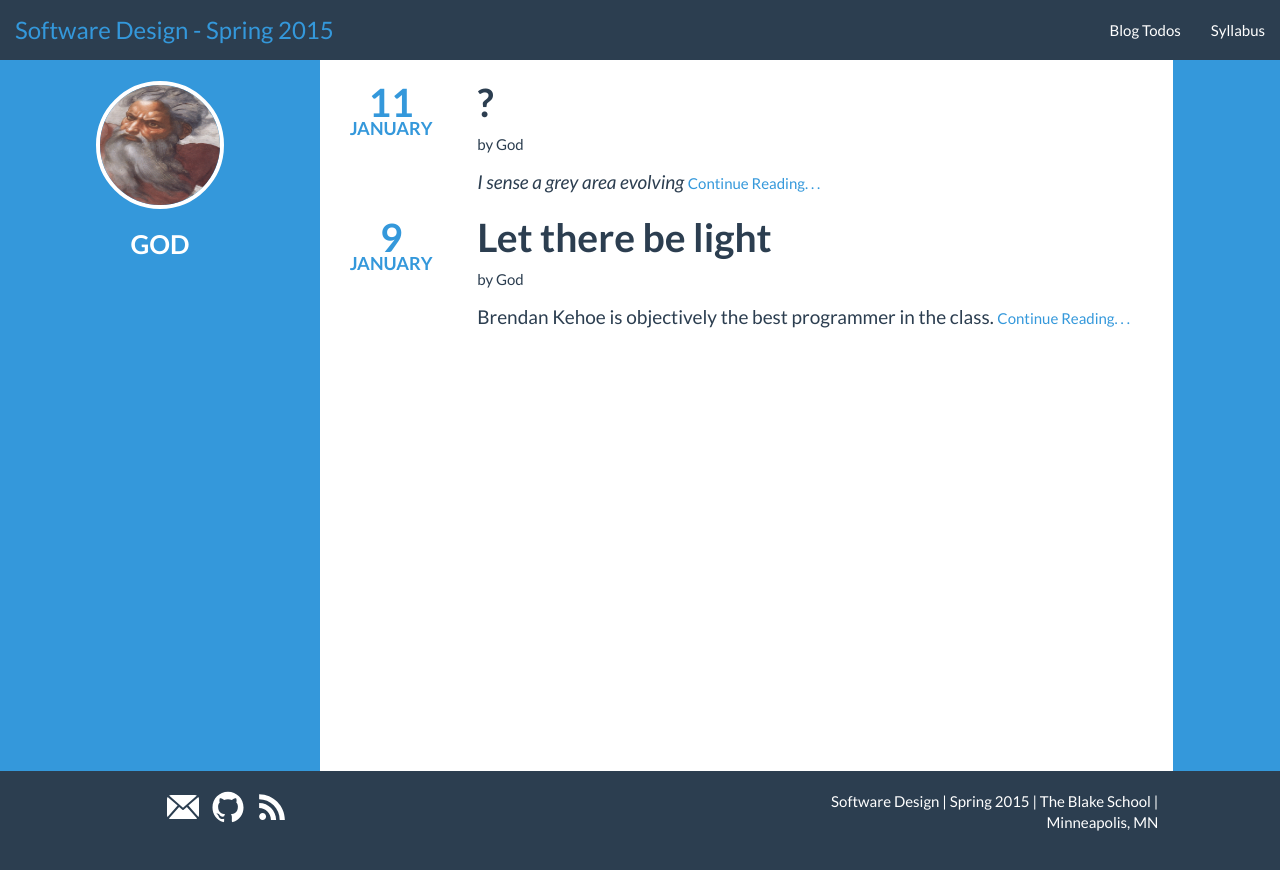
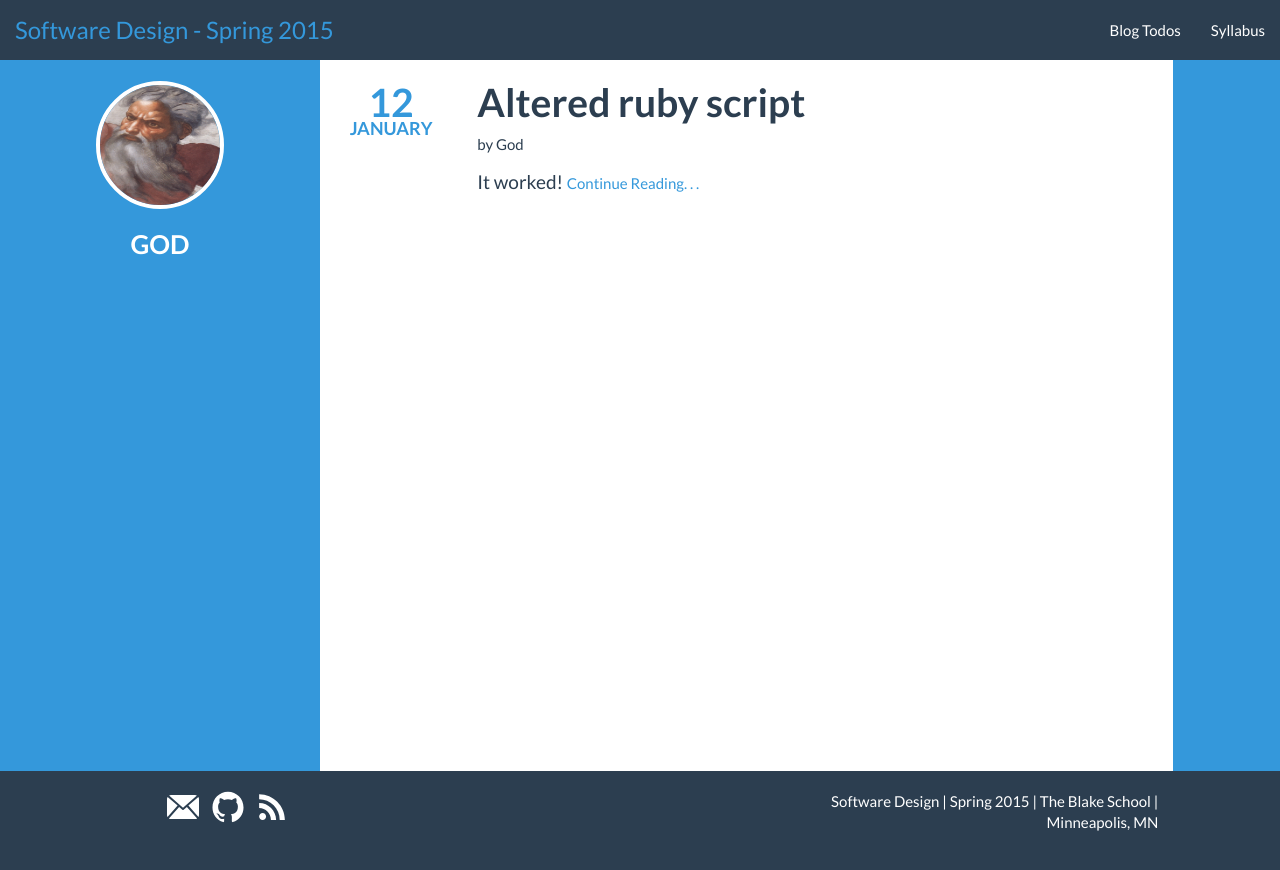
Before and after one commit to BlakeCS-Spring2015/blakecs-spring2015.github.io, a Jekyll site: the page built from god/index.html, in a window 1280 px wide. Shown: the top 870 px of the page. Built offline with Jekyll 4.4.1, drawn with Linux system fonts in a browser that asks for light colours; Markdown is read by kramdown in place of the engine named in the settings.

Commit message:
Altered the ruby script
Added a little bit of code to add a _posts folder if one doesn’t exist.

```diff
--- a/god/_posts/2015-01-09-let-there-be-light.md
+++ /dev/null
@@ -1,10 +0,0 @@
----
-layout: post
-title: "Let there be light"
-date: 2015-01-09 13:19:23
-author: god
----
-
-Brendan Kehoe is objectively the best programmer in the class.
-
-Also Kiwis should be eaten with the skin on. Trust me, just try it.
--- a/god/_posts/2015-01-11-.md
+++ /dev/null
@@ -1,8 +0,0 @@
----
-layout: post
-title: "?"
-date: 2015-01-11 09:47:53
-author: god
----
-
-*I sense a grey area evolving*
--- /dev/null
+++ b/god/_posts/2015-01-12-alterd-ruby-script.md
@@ -0,0 +1,23 @@
+---
+layout: post
+title: "Altered ruby script"
+date: 2015-01-12 14:37:11
+author: god
+---
+
+It worked!
+
+The site isn't broken, and it seems to have fixed the problem. Added this bit of code to make a _posts directory if one doesn't already exist.
+
+
+<!-- arbitrary comment -->
+
+    if not File::directory?( "../#{shortname}/_posts" )
+
+      puts "You don't have a _posts folder"
+
+      Dir.mkdir("../#{shortname}/_posts")
+
+      puts "Made _posts directory in #{shortname}"
+
+    end
```
Also changed, not shown: blog-todos.md (+1 -1 lines), scripts/new_post.rb (+7 -0 lines).
